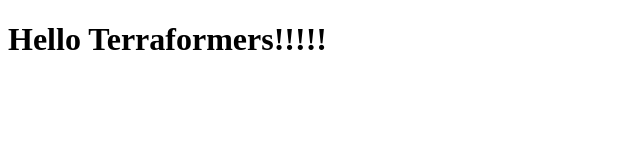
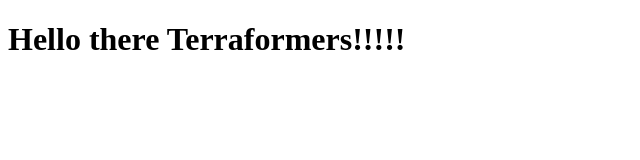
Before and after one commit to itisbunmioke/terraform-beginner-bootcamp-2023, a plain HTML site: page public/index.html in a window 1280 px wide. Shown: the whole page, without its empty margins (0-640 px from the left). Drawn offline with Linux system fonts and the light colour scheme.

Commit message:
#36 invalidate cloudfront stack when content version changes (#37)

```diff
--- a/public/index.html
+++ b/public/index.html
@@ -6,6 +6,6 @@
     <title>Hello Terraformers</title>
 </head>
 <body>
-    <h1>Hello Terraformers!!!!!</h1>
+    <h1>Hello there Terraformers!!!!!</h1>
 </body>
 </html>
```
Also changed, not shown: 5 other files.
